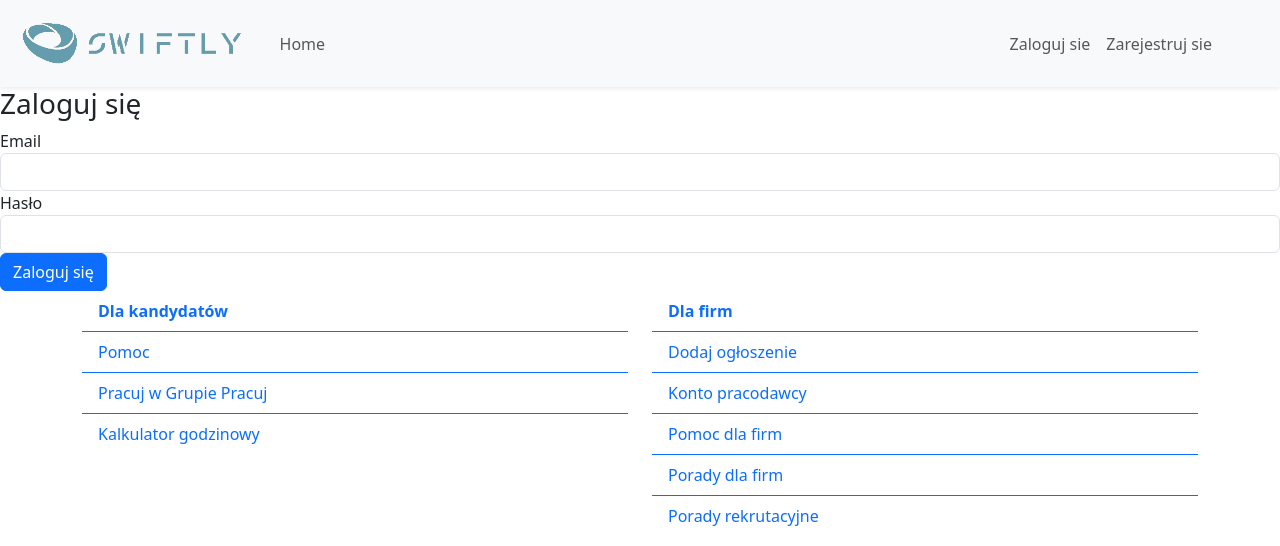
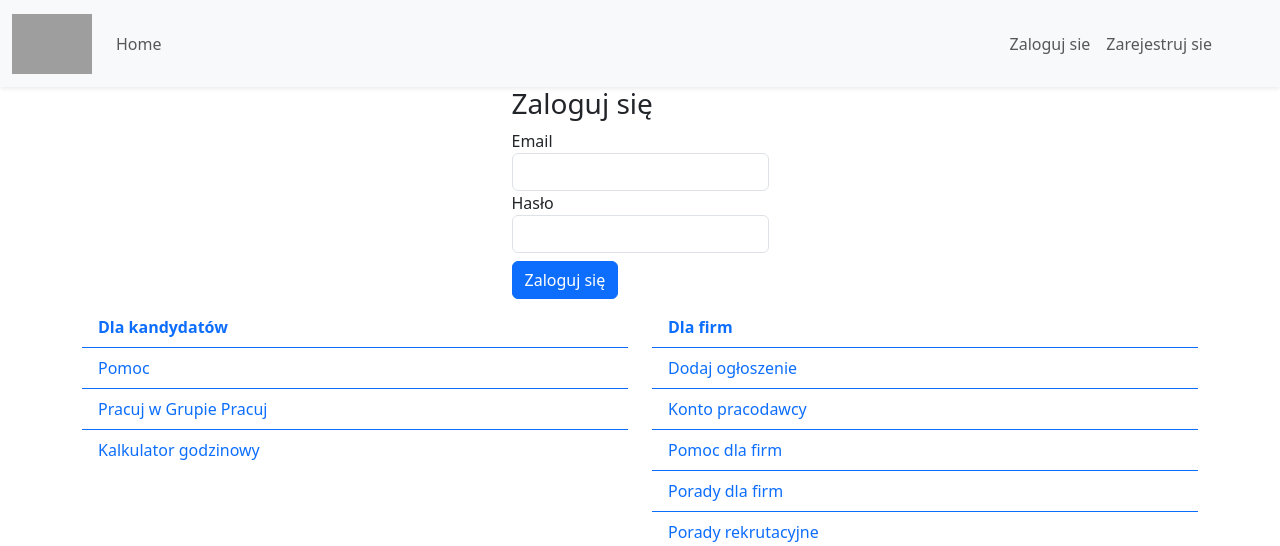
Before and after one commit to NightFoxD/SystemOgloszeniowyWeb, a PHP site: page /SystemOgloszeniowyWeb/users/login in a window 1280 px wide. Shown: the top 546 px of the page. Run offline with PHP 8.4, Linux system fonts and the light colour scheme; some libraries are stand-ins or nearby versions; grey boxes are pictures that could not be loaded.

Commit message:
Update login.php

```diff
--- a/views/users/login.php
+++ b/views/users/login.php
@@ -1,4 +1,5 @@
-<div class="panel panel-default">
+<div class="container d-flex justify-content-center align-items-center ">
+  <div class="panel panel-default ">
     <div class="panel-heading">
       <h3 class="panel-title">Zaloguj się</h3>
     </div>
@@ -12,7 +13,8 @@
           <label>Hasło</label>
           <input type="password" name="password" class="form-control" />
         </div>
-      <input class="btn btn-primary" name="submit" type="submit" value="Zaloguj się" />
+        <input class="btn btn-primary mt-2 mb-2" name="submit" type="submit" value="Zaloguj się" />
       </form>
     </div>
   </div>
+</div>
```
Lines whose indentation alone changed are shown as unchanged.
